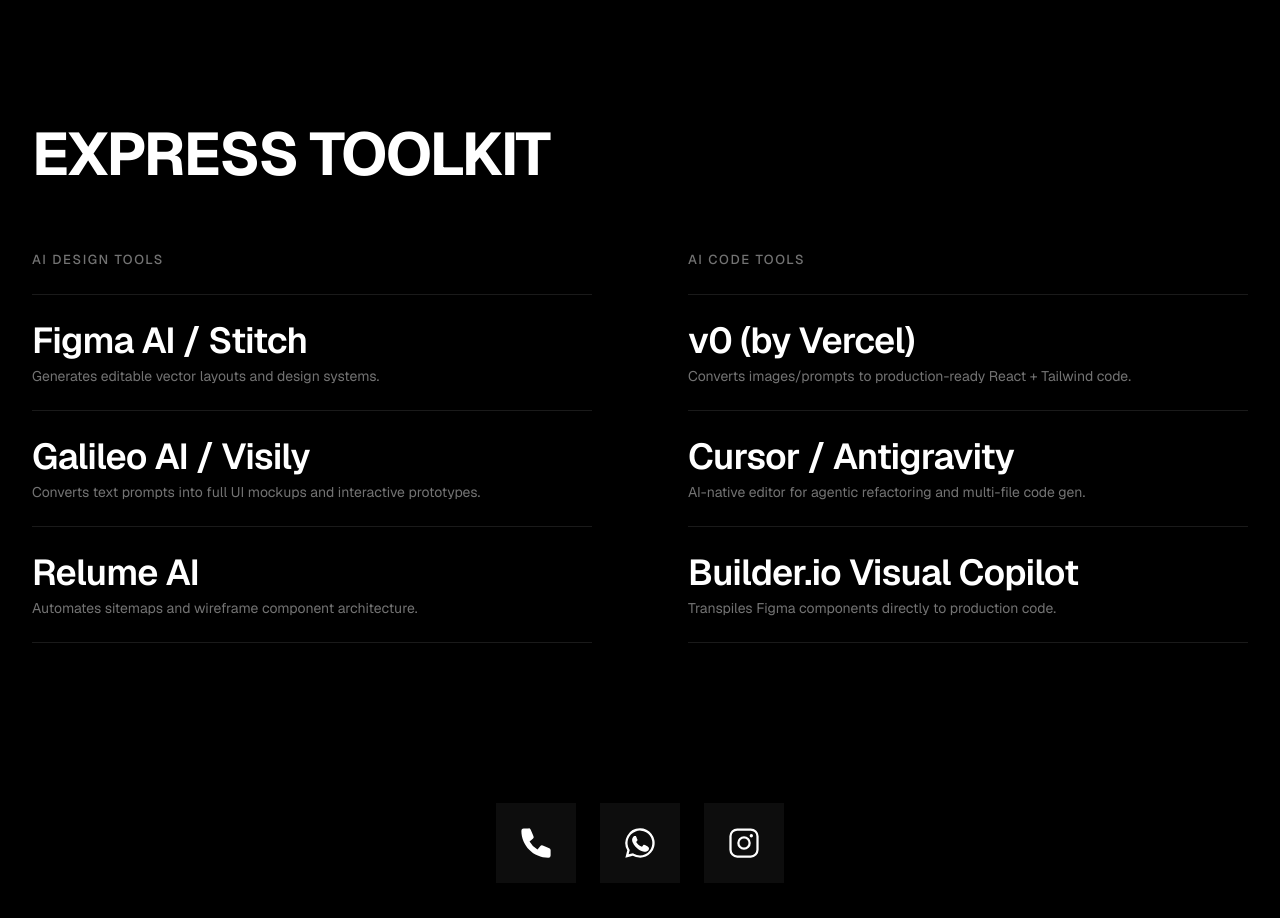
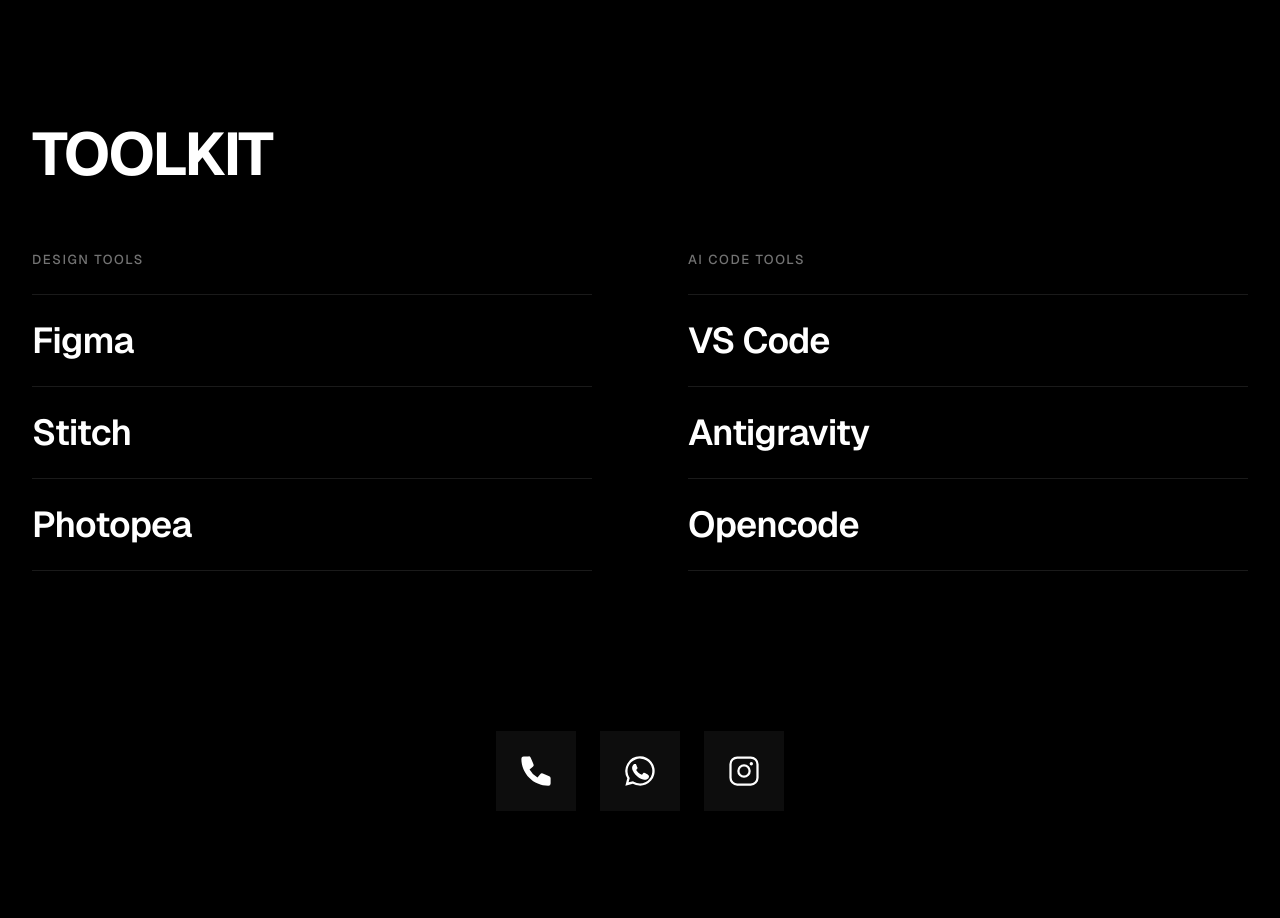
Before and after one commit to dipindasme-cloud/portfolio-dipindasm, a Next.js app: page /about in a window 1280 px wide. Shown: the part 1320-2238 px from the top of the page. Built offline with nearby package versions, Linux system fonts and the light colour scheme.

Commit message:
feat: update SkillsAndAwards component and project assets

```diff
--- a/src/components/aboutpage/SkillsAndAwards.tsx
+++ b/src/components/aboutpage/SkillsAndAwards.tsx
@@ -2,40 +2,17 @@
 
 import Container from "@/components/ui/Container";
 
-interface ToolItem {
-  name: string;
-  description: string;
-}
-
 export default function ExpressToolkit() {
-  const designTools: ToolItem[] = [
-    {
-      name: "Figma AI / Stitch",
-      description: "Generates editable vector layouts and design systems.",
-    },
-    {
-      name: "Galileo AI / Visily",
-      description: "Converts text prompts into full UI mockups and interactive prototypes.",
-    },
-    {
-      name: "Relume AI",
-      description: "Automates sitemaps and wireframe component architecture.",
-    },
+  const designTools = [
+    "Figma",
+    "Stitch",
+    "Photopea",
   ];
 
-  const codeTools: ToolItem[] = [
-    {
-      name: "v0 (by Vercel)",
-      description: "Converts images/prompts to production-ready React + Tailwind code.",
-    },
-    {
-      name: "Cursor / Antigravity",
-      description: "AI-native editor for agentic refactoring and multi-file code gen.",
-    },
-    {
-      name: "Builder.io Visual Copilot",
-      description: "Transpiles Figma components directly to production code.",
-    },
+  const codeTools = [
+    "VS Code",
+    "Antigravity",
+    "Opencode",
   ];
 
   return (
@@ -44,7 +21,7 @@
 
         {/* Section Heading */}
         <h2 id="toolkit-title" className="t-display text-foreground mb-12 md:mb-16 uppercase">
-          Express Toolkit
+          Toolkit
         </h2>
 
         {/* List Content Wrapper */}
@@ -53,20 +30,15 @@
           {/* AI Design Tools Column */}
           <div className="flex-1">
             <h3 className="t-label text-muted mb-4 md:mb-6 uppercase">
-              AI Design Tools
+Design Tools
             </h3>
             <div className="flex flex-col">
               {designTools.map((tool, index) => (
                 <div
                   key={index}
-                  className="py-4 md:py-6 border-t border-border last:border-b"
+                  className="t-heading text-foreground py-4 md:py-6 border-t border-border last:border-b"
                 >
-                  <div className="t-heading text-foreground font-semibold">
-                    {tool.name}
-                  </div>
-                  <p className="t-subtext text-muted text-sm mt-1">
-                    {tool.description}
-                  </p>
+                  {tool}
                 </div>
               ))}
             </div>
@@ -81,14 +53,9 @@
               {codeTools.map((tool, index) => (
                 <div
                   key={index}
-                  className="py-4 md:py-6 border-t border-border last:border-b"
+                  className="t-heading text-foreground py-4 md:py-6 border-t border-border last:border-b"
                 >
-                  <div className="t-heading text-foreground font-semibold">
-                    {tool.name}
-                  </div>
-                  <p className="t-subtext text-muted text-sm mt-1">
-                    {tool.description}
-                  </p>
+                  {tool}
                 </div>
               ))}
             </div>
```
